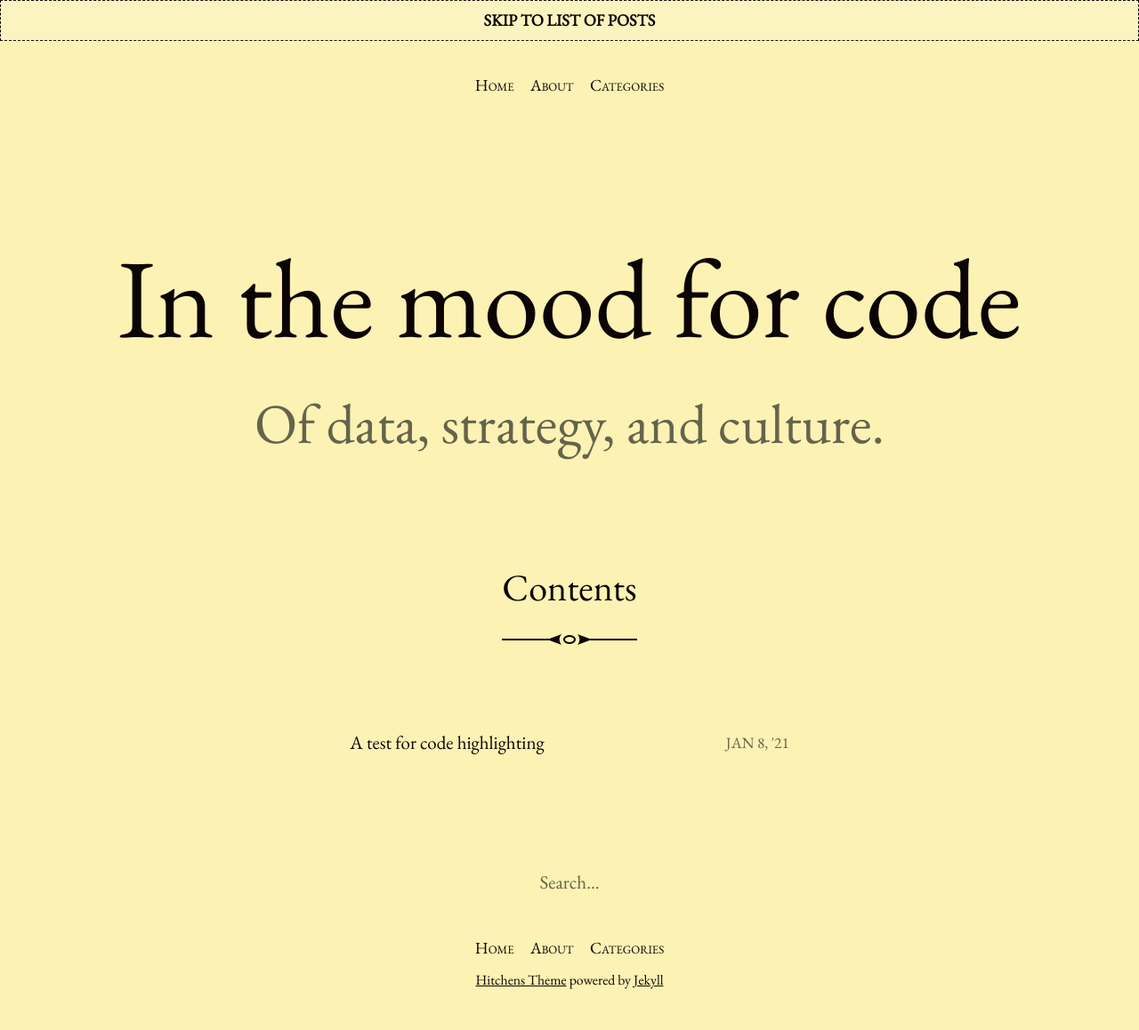
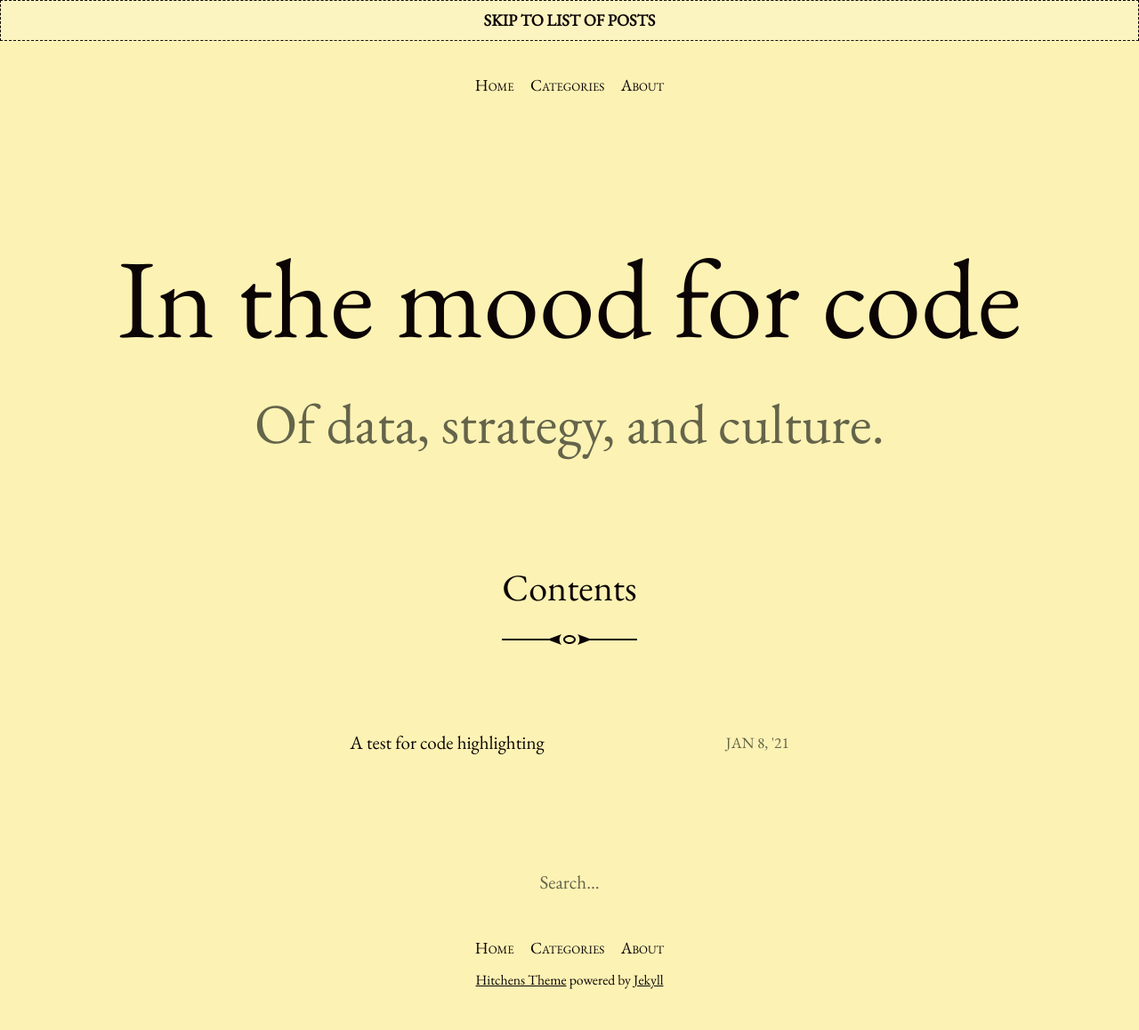
Before and after one commit to carmigno/carmigno.github.io, a Jekyll site: the page built from index.html, in a window 1280 px wide. Shown: the whole page at 89% size. Built offline with Jekyll 4.4.1, drawn with Linux system fonts in a browser that asks for light colours; the list of posts is cut into pages by our own code; part of the change alters nothing that is shown.

```diff
--- a/_data/menu.yml
+++ b/_data/menu.yml
@@ -1,5 +1,4 @@
+- title: Categories
+  url: /categories.html
 - title: About
   url: /about.html
-
-- title: Categories
-  url: /categories.html
```
